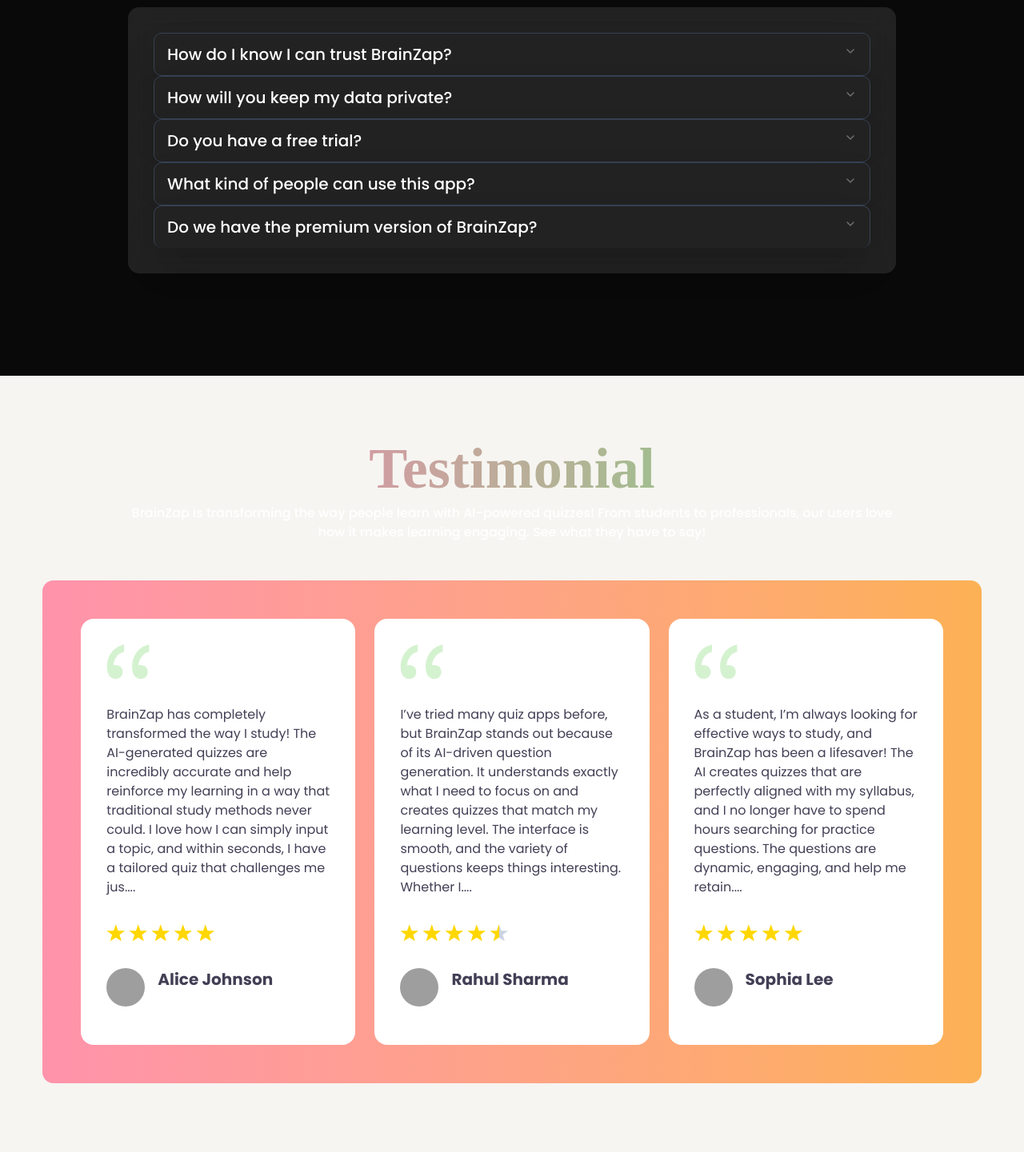
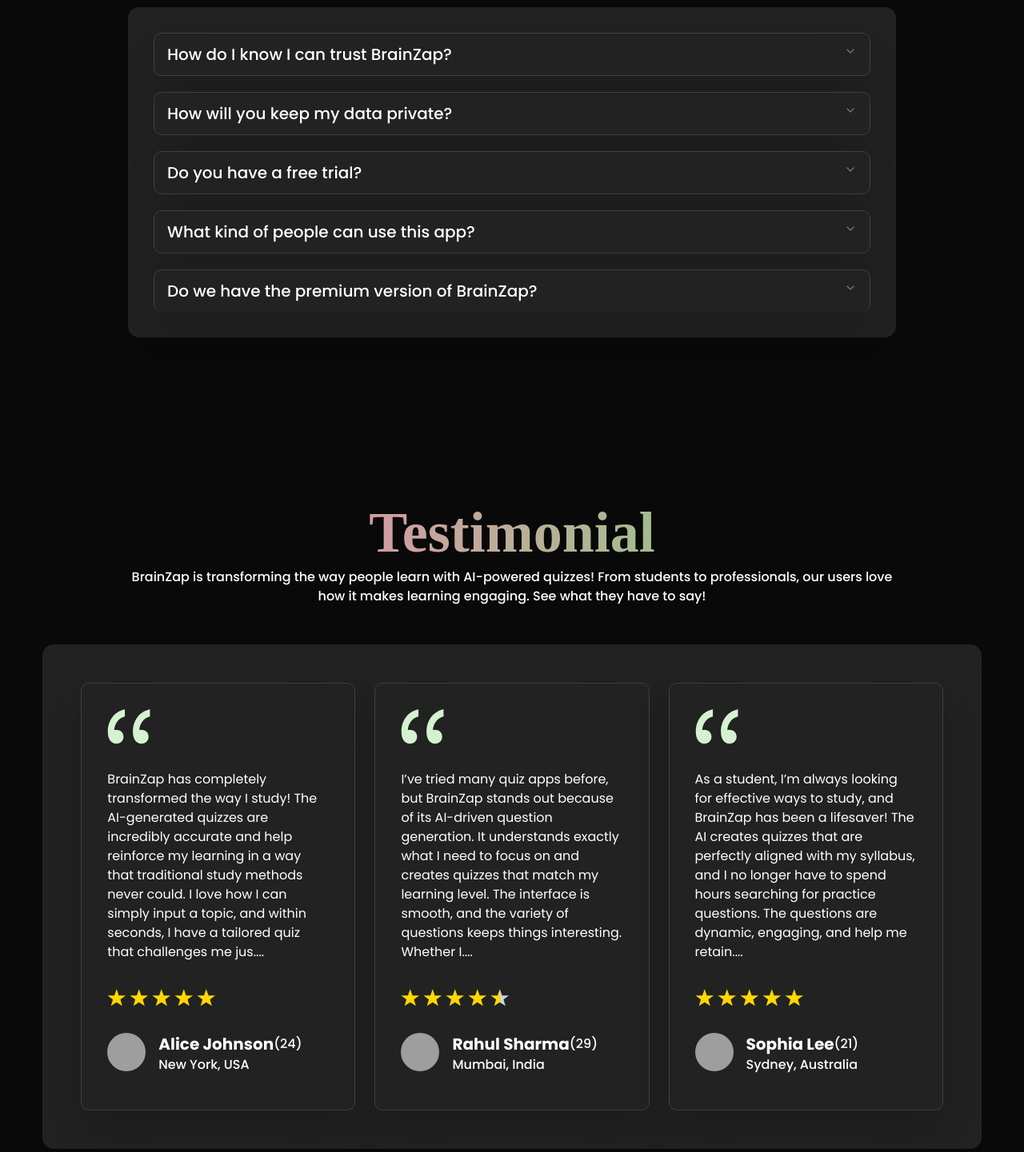
Before and after one commit to CodeXplorers-PH/brain-zap-client, a React (Vite) app: page / in a window 1280 px wide. Shown: the part 2589-4030 px from the top of the page at 80% size. Built offline with nearby package versions, Linux system fonts and the light colour scheme; no server answers; grey boxes are pictures that could not be loaded; a web font is replaced by a local one.

Commit message:
testimonial redesign done

```diff
--- a/src/Pages/Home/Sections/Faq.jsx
+++ b/src/Pages/Home/Sections/Faq.jsx
@@ -29,7 +29,7 @@ const Faq = () => {
         <Accordion
           type="single"
           collapsible
-          className="w-[80%] lg:w-3/4 mx-auto bg-white/10 backdrop-blur-lg text-white  p-8 mt-12 rounded-xl "
+          className="w-[80%] lg:w-3/4 space-y-5 mx-auto bg-white/10 backdrop-blur-lg text-white  p-8 mt-12 rounded-xl "
         >
           <AccordionItem
             value="item-1"
--- a/src/Pages/Home/Sections/Testimonial.jsx
+++ b/src/Pages/Home/Sections/Testimonial.jsx
@@ -4,14 +4,14 @@ import { testimonialData } from "@/data/Testimonial";
 
 const Testimonial = () => {
   return (
-    <section className="bg-[#F6F5F1] pt-20 pb-32 relative">
+    <section className="bg-[#090909] pt-20 pb-32 relative">
       {/* Heading */}
       <SectionHeading
         heading="Testimonial"
         subHeading="BrainZap is transforming the way people learn with AI-powered quizzes! From students to professionals, our users love how it makes learning engaging. See what they have to say!"
       />
       {/* Testimonial Cards */}
-      <div className="w-11/12 mx-auto mt-12 lg:p-12 p-6 rounded-xl bg-gradient-to-r from-[#ff93ab] to-[#fdb154] grid lg:grid-cols-3 grid-cols-1 gap-6">
+      <div className="w-11/12 mx-auto mt-12 lg:p-12 p-6 rounded-xl bg-white/10 backdrop-blur-lg grid lg:grid-cols-3 grid-cols-1 gap-6">
         {testimonialData.map((testimonialData) => (
           <TestimonialCard
             testimonialData={testimonialData}
--- a/src/components/ui/TestimonialCard.jsx
+++ b/src/components/ui/TestimonialCard.jsx
@@ -2,7 +2,7 @@ import StarRatings from "react-star-ratings";
 const TestimonialCard = ({ testimonialData }) => {
   const { name, image, location, age, feedback, rating } = testimonialData;
   return (
-    <div className="p-8 bg-white rounded-2xl space-y-8 text-text transform transition-transform duration-300 hover:scale-105 hover:shadow-2xl">
+    <div className="p-8 border border-gray-700 rounded-lg overflow-hidden text-white bg-[#222] shadow-2xl space-y-8 transform transition-transform duration-300 hover:scale-105 hover:shadow-2xl">
       <figure>
         <svg
           xmlns="http://www.w3.org/2000/svg"
```
